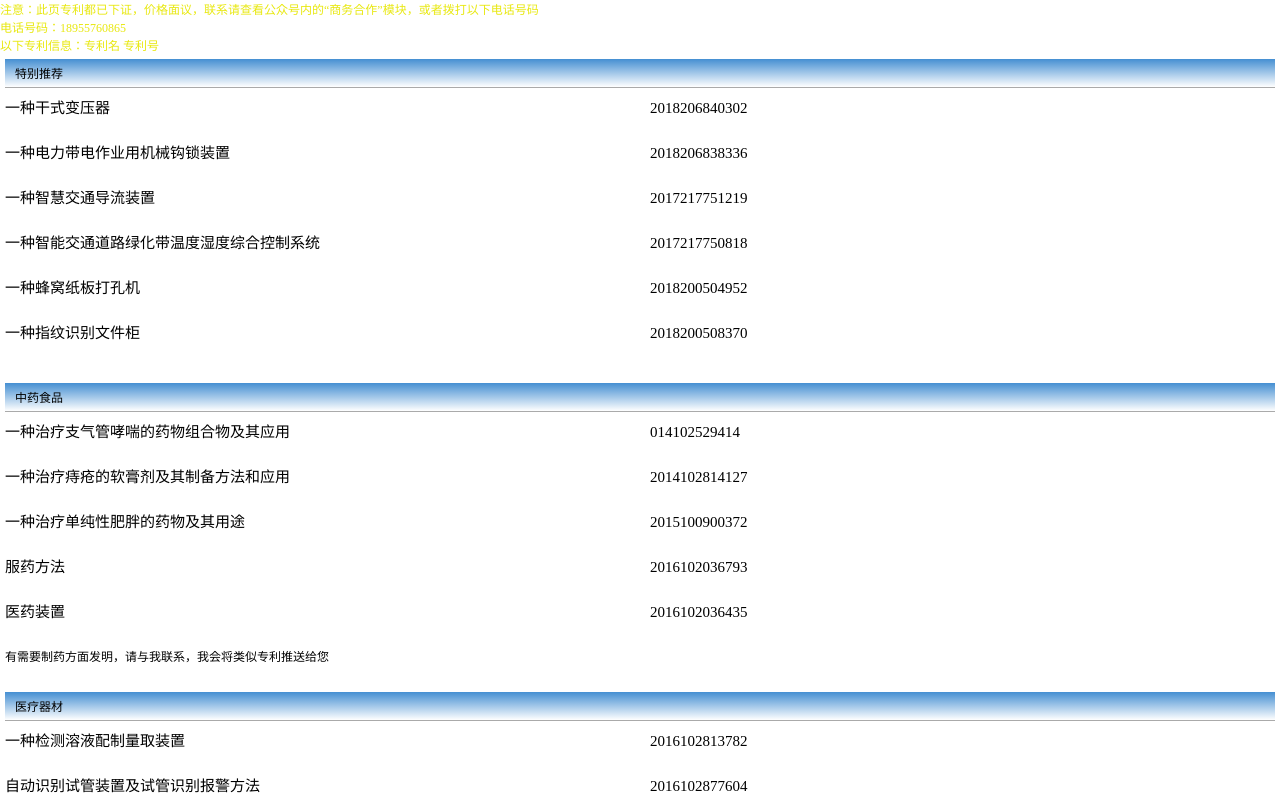
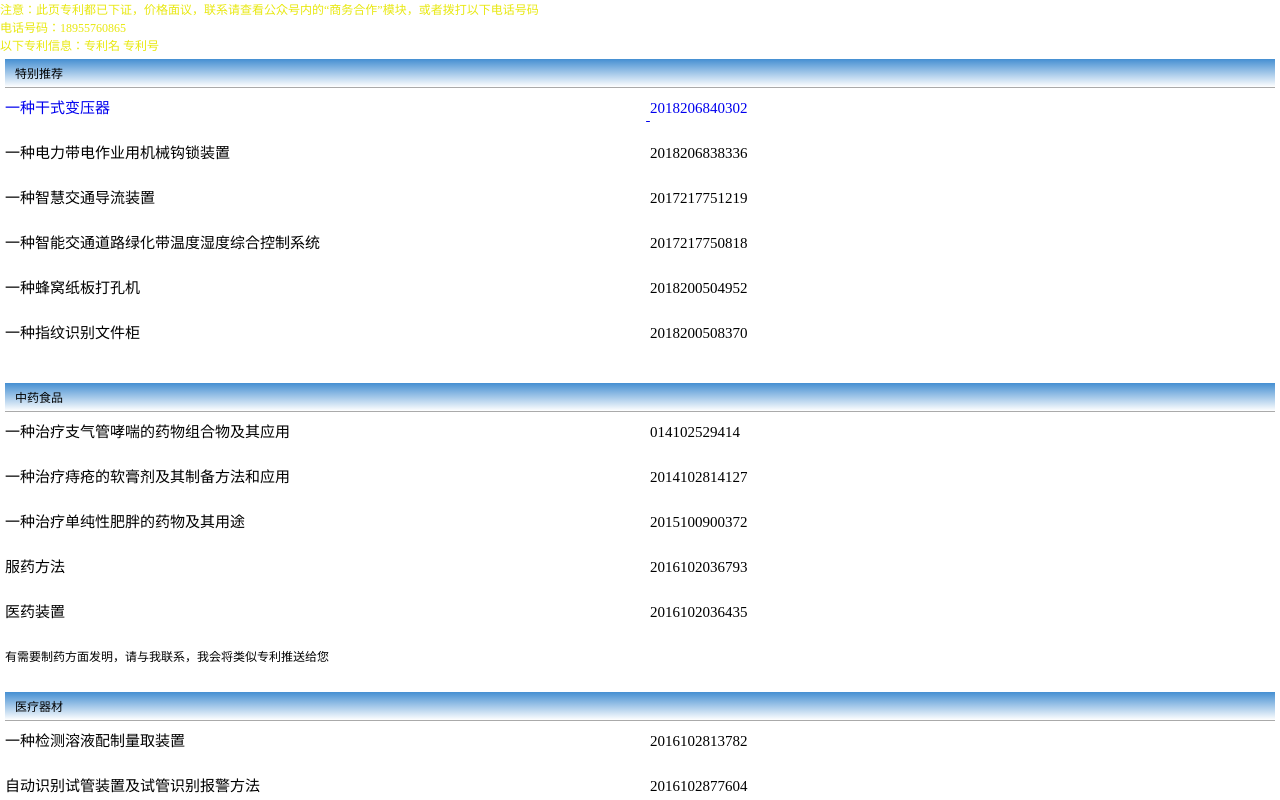
Before and after one commit to Iqingzhi/Iqingzhi, a plain HTML site: page index.html in a window 1280 px wide. Shown: the top 800 px of the page. Drawn offline with Linux system fonts and the light colour scheme.

Commit message:
Update index.html

```diff
--- a/index.html
+++ b/index.html
@@ -83,8 +83,10 @@
 	<div class="block">特别推荐</div>
 	<ul class="info">
 		<li>
-			<span class='name'>一种干式变压器</span>
-			<span class='number'>2018206840302</span>
+			<a href="./1.html">
+				<span class='name'>一种干式变压器</span>
+				<span class='number'>2018206840302</span>
+			</a>
 		</li>
 		<li>
 			<span class='name'>一种电力带电作业用机械钩锁装置</span>
```
